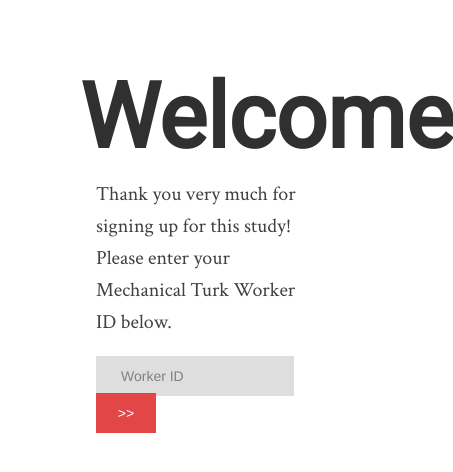
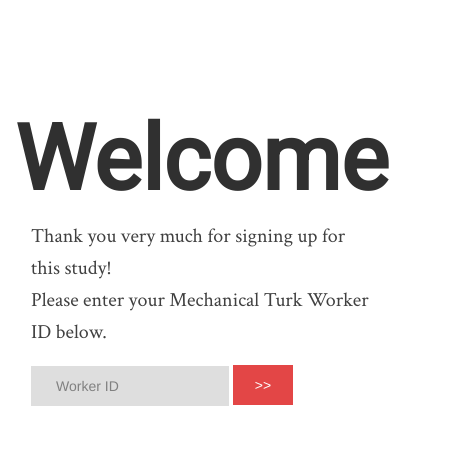
Before and after one commit to xzou/psych414-study, a website: page public/index.html in a window 390 px wide. Shown: the whole page, 453 px wide, since content can reach past the window. Drawn offline with nearby package versions, Linux system fonts and the light colour scheme; some packages are replaced by stand-ins of ours.

Commit message:
Trying to fix formatting on deployed app

```diff
--- a/public/index.html
+++ b/public/index.html
@@ -24,9 +24,9 @@
 <body>
     <div class="container">
     <div class="row">
-        <div class="col-xs-2"></div>
-        <div ng-view="" autoscroll="" class="col-xs-8 content"></div>
-        <div class="col-xs-2"></div>
+        <div class="col-md-3"></div>
+        <div ng-view="" autoscroll="" class="col-md-6 content"></div>
+        <div class="col-xs-3"></div>
     </div>
 </div>
 </body>
--- a/public/style.css
+++ b/public/style.css
@@ -1,5 +1,5 @@
 /*==============OVERALL=============*/
-.col-xs-9 {
+.col-md-6 {
     padding-top: 2%;
 }
 
```
